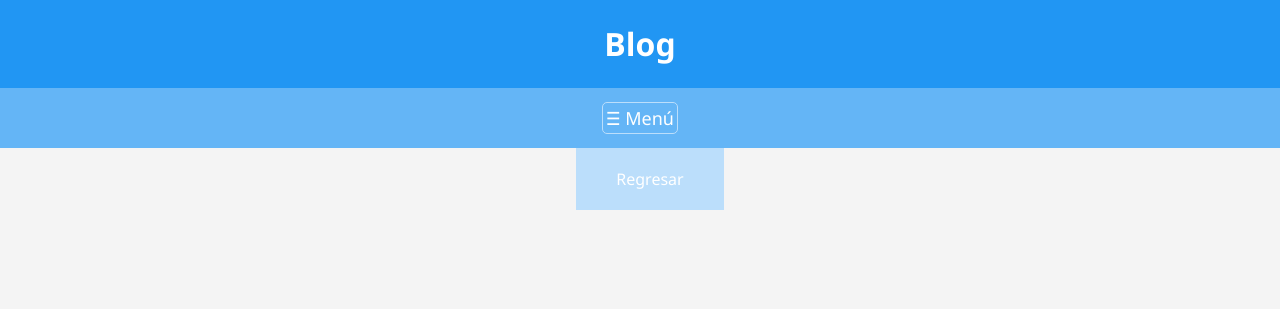
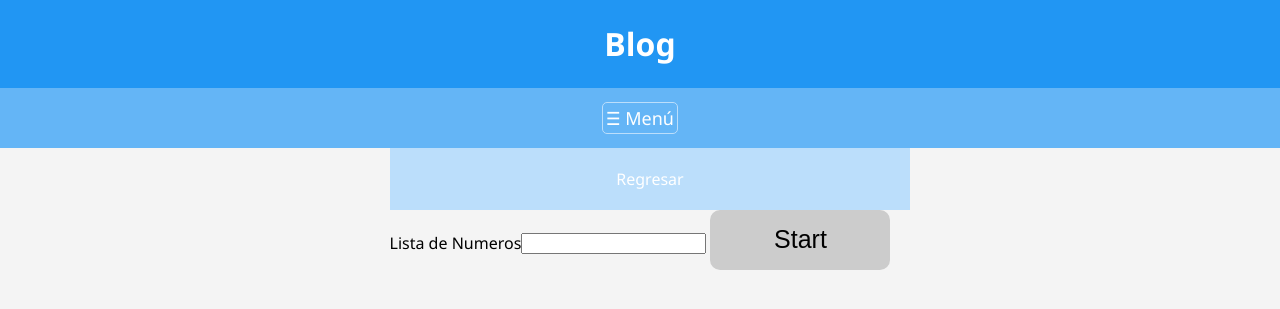
Before and after one commit to RamonPloP/mpi4py, a Flask app: page /quick in a window 1280 px wide. Shown: the top 309 px of the page. Run offline with Flask 3, Linux system fonts and the light colour scheme.

Commit message:
* quick & quickres (Funcionamiento principal QuickSort)

```diff
--- a/templates/quick.html
+++ b/templates/quick.html
@@ -13,7 +13,10 @@
     </nav>
     <div class="container">
         {% block content %}
-
+            <form action="/quickres" method="post">
+                Lista de Numeros<input type="text" name="datos">
+                <button type="submit">Start</button>
+            </form>
         {% endblock %}
     </div>
 </div>
```
Also changed, not shown: templates/quickres.html (+4 -3 lines).
